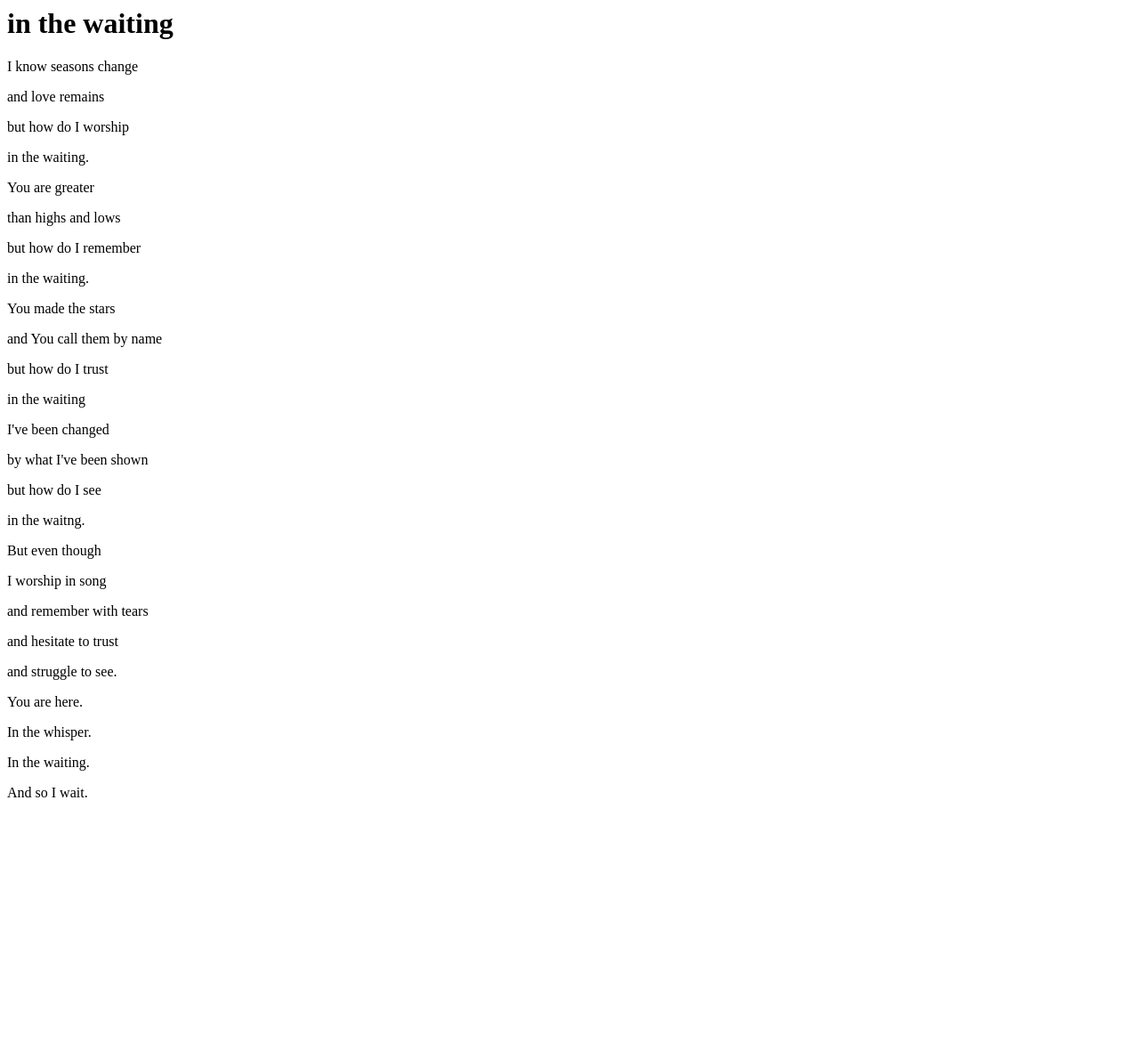
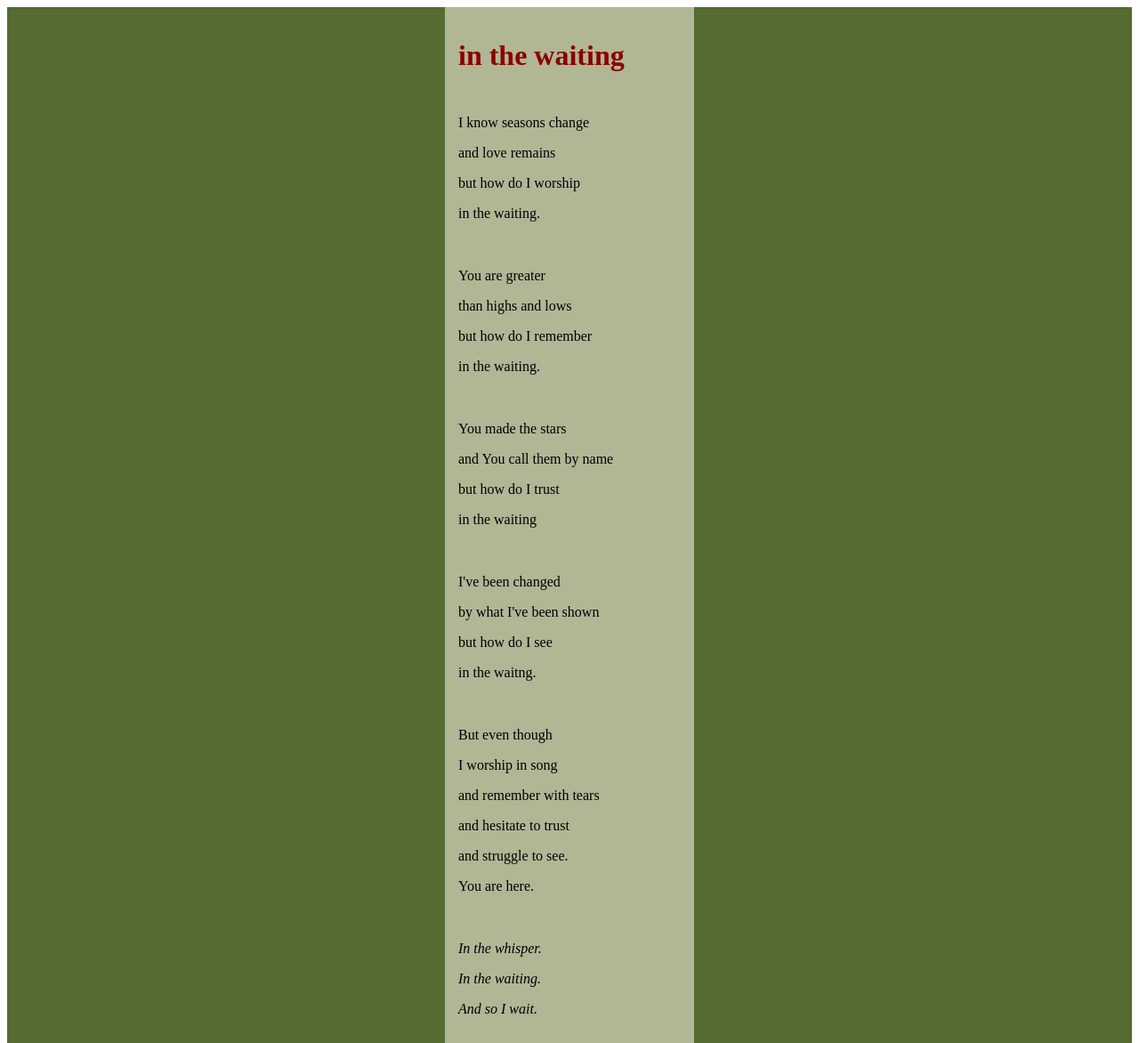
Before and after one commit to Abby-Wheelis/WorkFlow, a plain HTML site: page index.html in a window 1280 px wide. Shown: the top 1172 px of the page at 89% size. Before the commit the page ends 916 px from the top, so only its background shows below. Drawn offline with Linux system fonts and the light colour scheme.

Commit message:
added colors

```diff
--- a/index.html
+++ b/index.html
@@ -3,8 +3,9 @@
         <link rel="stylesheet" href="stylesheet.css">
     </head>
 <body>
-<div id="poem">
-    <h1>in the waiting</h1>
+<div class="holder">
+<div class="poem">
+    <h1 id="title">in the waiting</h1>
 
     <div clas="stanza">
         <p>I know seasons change</p>
@@ -49,5 +50,6 @@
         <p>And so I wait.</p>
     </div>
 </div>
+</div>
 </body>
 </html>
--- a/stylesheet.css
+++ b/stylesheet.css
@@ -0,0 +1,31 @@
+h1#title
+{
+    color: darkred;
+}
+
+div.poem
+{
+    width: 250px;
+    text-align: left;
+    background-color: B1B695;
+    margin: auto;
+    padding: 15px;
+}
+
+div div
+{
+    padding-bottom: 10px;
+    padding-top: 10px;
+    background-color: B1B695;
+}
+
+div#final
+{
+    font-style: italic;
+}
+
+div.holder
+{
+    width: 100%;
+    background-color: darkolivegreen
+}
```
